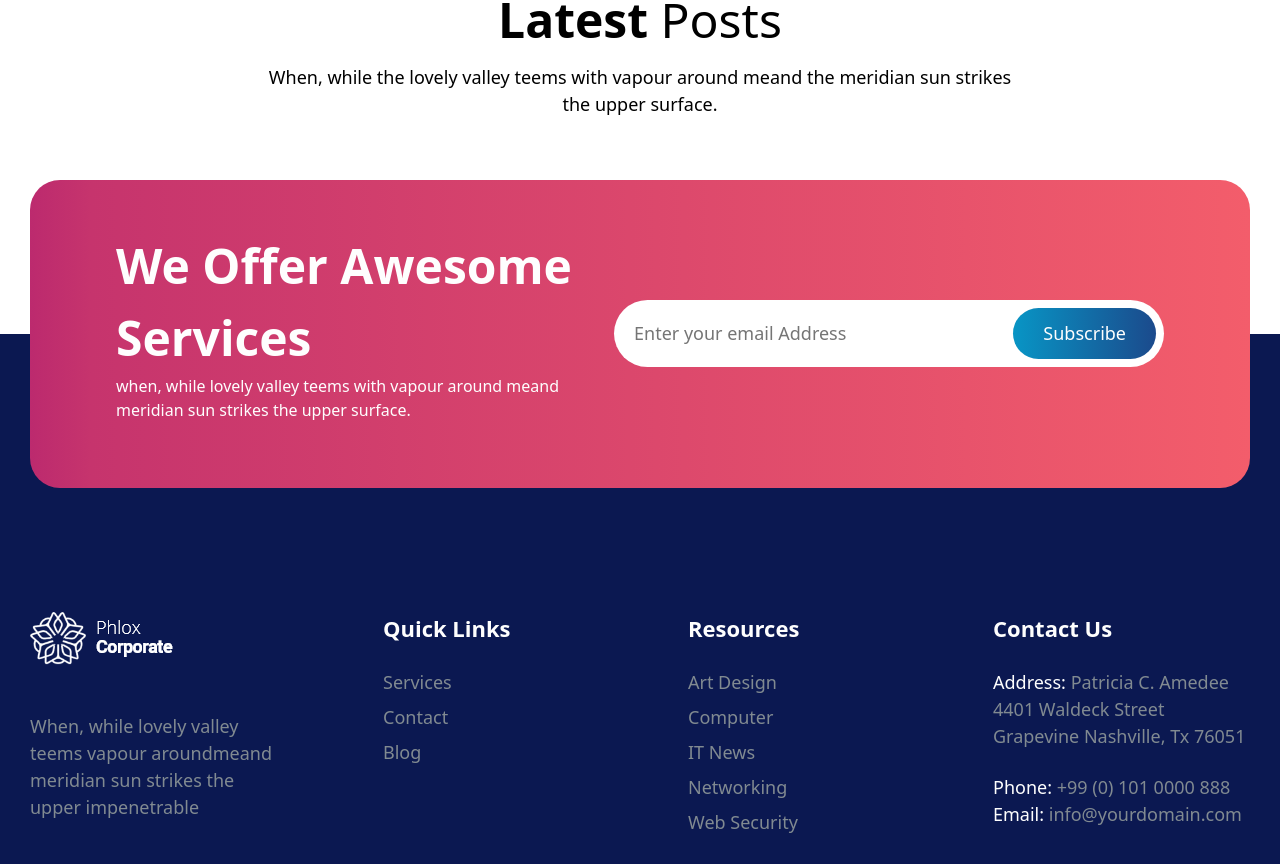
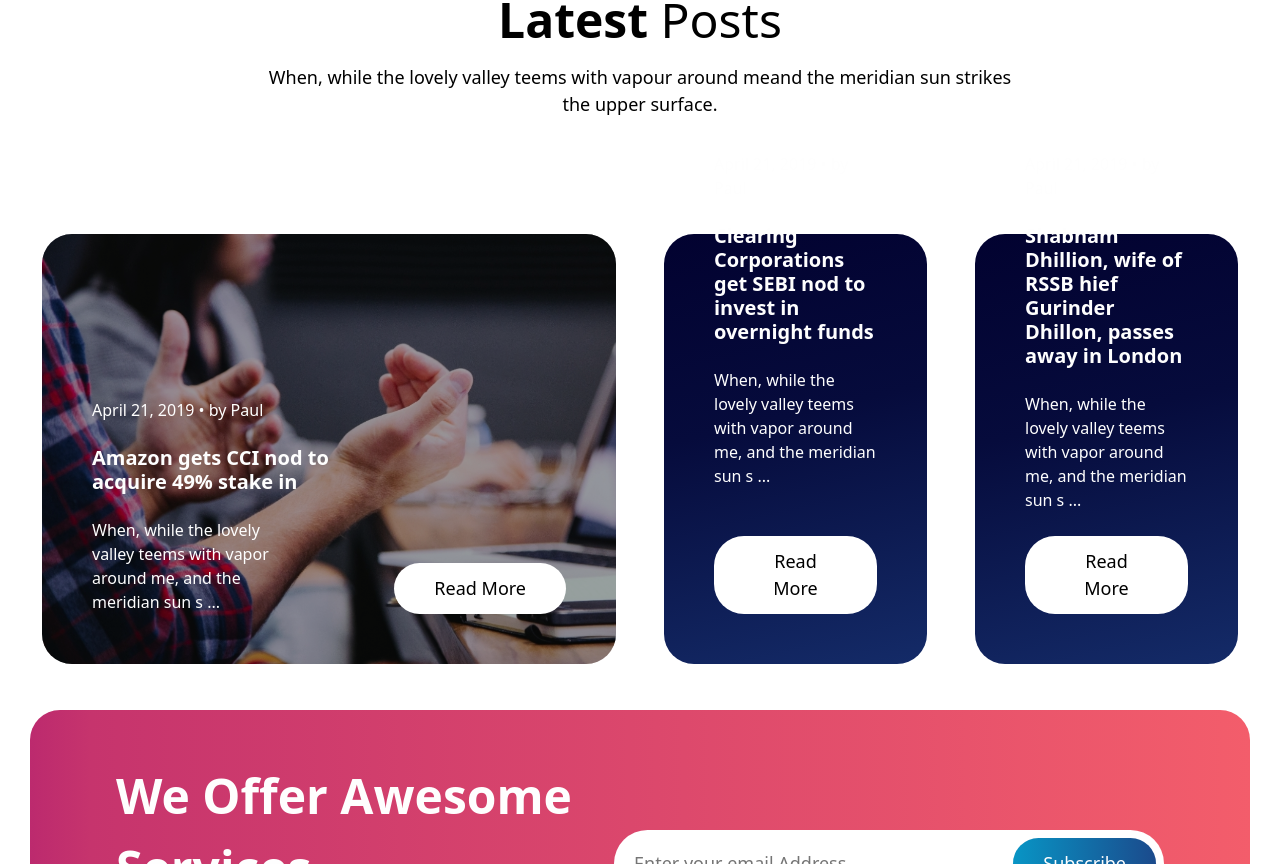
Before and after one commit to DarioDC95/proj-html-vuejs, a Vue app: page / in a window 1280 px wide. Shown: the part 4640-5504 px from the top of the page. Built offline with nearby package versions, Linux system fonts and the light colour scheme.

Commit message:
section 6 Done

```diff
--- a/src/components/subSectionMain/AppLatestPosts.vue
+++ b/src/components/subSectionMain/AppLatestPosts.vue
@@ -17,20 +17,39 @@
                         </div>
                     </div>
                 </div>
-                <div class="row content-row">
+                <div class="row gx-5 content-row">
                     <div class="col-6">
-                        <div class="mycard">
-
+                        <div class="mycard news-up">
+                            <div class="sub-card">
+                                <div>
+                                    <div class="date mb-4">April 21, 2019 • by Paul</div>
+                                    <h5 class="fw-bold mb-4">Amazon gets CCI nod to acquire 49% stake in</h5>
+                                    <p class="m-0">When, while the lovely valley teems with vapor around me, and the meridian sun s ...</p>
+                                </div>
+                                <div>
+                                    <button>Read More</button>
+                                </div>
+                            </div>
                         </div>
                     </div>
                     <div class="col-3">
                         <div class="mycard">
-
+                            <div>
+                                <div class="date mb-4">April 21, 2019 • by Paul</div>
+                                <h5 class="fw-bold mb-4">Clearing Corporations get SEBI nod to invest in overnight funds</h5>
+                                <p class="mb-5">When, while the lovely valley teems with vapor around me, and the meridian sun s ...</p>
+                                <button>Read More</button>
+                            </div>
                         </div>
                     </div>
                     <div class="col-3">
                         <div class="mycard">
-
+                            <div>
+                                <div class="date mb-4">April 21, 2019 • by Paul</div>
+                                <h5 class="fw-bold mb-4">Shabnam Dhillion, wife of RSSB hief Gurinder Dhillon, passes away in London</h5>
+                                <p class="mb-4">When, while the lovely valley teems with vapor around me, and the meridian sun s ...</p>
+                                <button>Read More</button>
+                            </div>
                         </div>
                     </div>
                 </div>
@@ -47,6 +66,7 @@
         padding-top: 500px;
 
         .title-row {
+            margin-bottom: 100px;
 
             .top-title {
                 color: $text-red;
@@ -63,5 +83,54 @@
                 font-size: $fs-sm;
             }
         }
+
+        .content-row {
+
+            .mycard {
+                background: linear-gradient(167deg, rgba(2,2,48,1) 0%, rgba(6,11,60,1) 43%, rgba(20,43,104,1) 100%);
+                padding: 0px 50px 50px 50px;
+                height: 430px;
+                border-radius: 30px;
+                color: $text-white;
+                display: flex;
+                flex-direction: column;
+                justify-content: end;
+
+                button {
+                    @include button-standard($bg-white, $text-black);
+                    padding: 12px 40px;
+
+                    &:hover {
+                        background: $bg-linear-orange-180dg;
+                        background-color: none;
+                    }
+                }
+            }
+
+            .mycard.news-up {
+                background-image: url(../../assets/headway-537308-unsplash-1380x703.jpg);
+                background-size: cover;
+                padding: 0;
+
+                .sub-card {
+                    background-color: rgba(0, 0, 0, 0.367);
+                    border-radius: 30px;
+                    padding: 0px 50px 50px 50px;
+                    width: 100%;
+                    height: 100%;
+                    display: flex;
+                    flex-direction: row;
+                    align-items: flex-end;
+
+                    p {
+                        padding-right: 100px;
+                    }
+
+                    button {
+                        white-space: nowrap;
+                    }
+                }
+            }
+        }
     }
 </style>
--- a/src/styles/partials/_mixins.scss
+++ b/src/styles/partials/_mixins.scss
@@ -44,3 +44,12 @@
         }
     }
 }
+
+@mixin button-standard($color1, $text-color1) {
+    font-size: $fs-sm;
+    color: $text-color1;
+    border: none;
+    border-radius: 30px;
+    background-color: $color1;
+    display: flex;
+}
```
